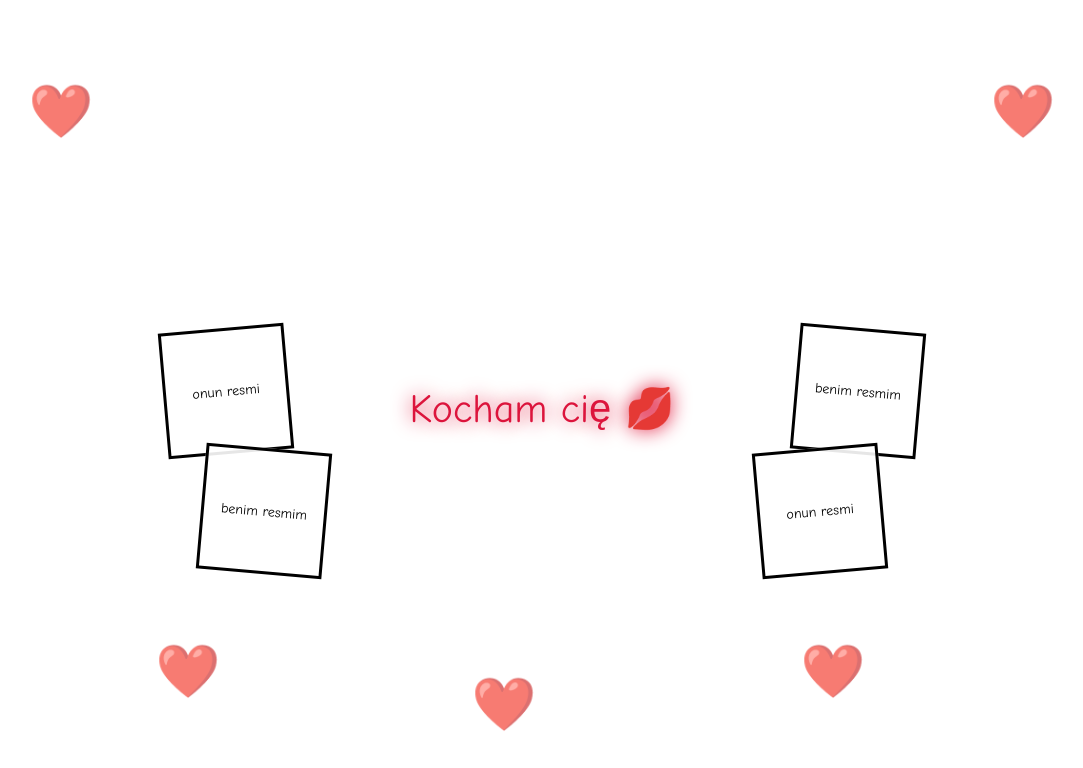
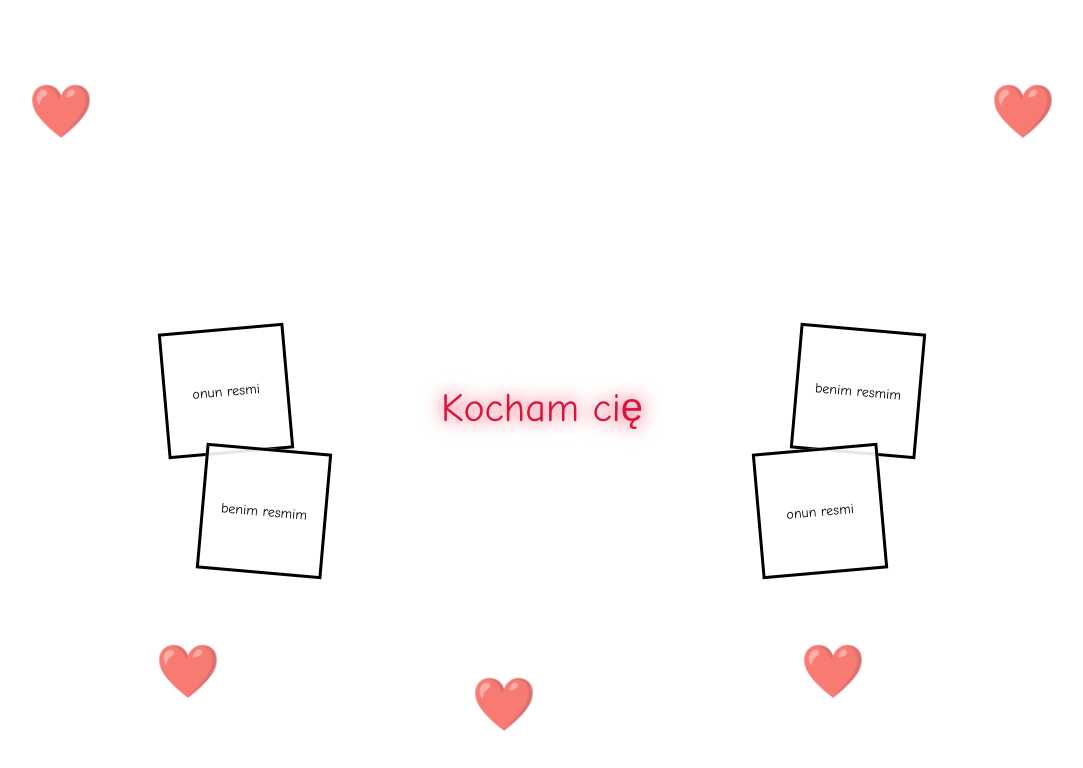
Before and after one commit to emirrr123/seni-seviyorum, a plain HTML site: page index.html in a window 1280 px wide. Shown: the whole page, without its empty margins (98-1181 px from the left). Drawn offline with Linux system fonts and the light colour scheme.

Commit message:
Update index.html

```diff
--- a/index.html
+++ b/index.html
@@ -88,7 +88,7 @@
     <div class="box box3">benim resmim</div>
     <div class="box box4">onun resmi</div>
 
-    <div class="text">Kocham cię 💋</div>
+    <div class="text">Kocham cię </div>
   </div>
 </body>
 </html>
```
